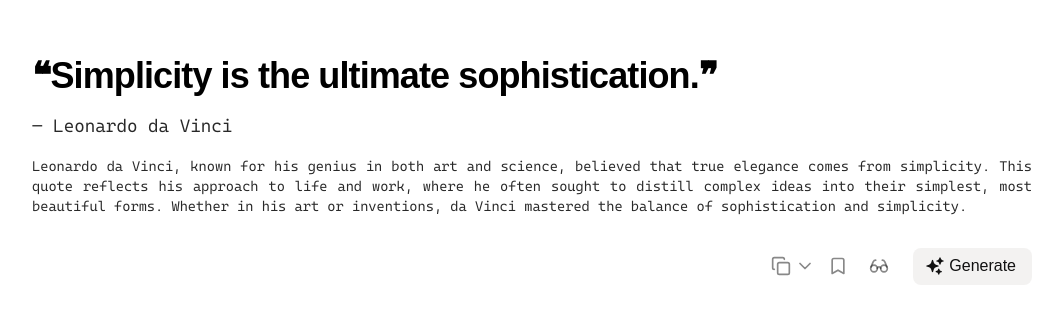
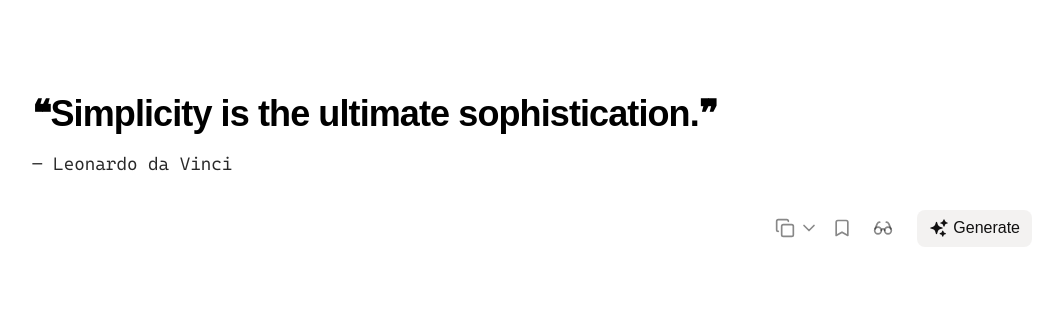
Before and after one commit to kevindermot99/Mate, a React (Vite) app: page /#/ in a window 1280 px wide. Shown: the part 242-566 px from the top of the page, without its empty margins (108-1171 px from the left). Built offline with nearby package versions, Linux system fonts and the light colour scheme; a web font is replaced by a local one.

Commit message:
Update Home.jsx

```diff
--- a/src/components/Home.jsx
+++ b/src/components/Home.jsx
@@ -1,4 +1,4 @@
-import React, { useEffect, useState } from "react";
+import React, { useEffect, useRef, useState } from "react";
 import axios from "axios";
 import { json, useLocation } from "react-router-dom";
 import {
@@ -10,11 +10,16 @@ import {
   LuVolume2,
 } from "react-icons/lu";
 import { HiSparkles } from "react-icons/hi2";
-import { DownOutlined, SmileOutlined } from '@ant-design/icons';
-import { ConfigProvider, Dropdown, Space } from 'antd';
+import { DownOutlined, SmileOutlined } from "@ant-design/icons";
+import { ConfigProvider, Dropdown, Space } from "antd";
+import { Tooltip } from "antd";
+import "ldrs/squircle";
 
 function Home() {
   const [result, setResult] = useState("");
+  const [showMore, setShowMore] = useState(false);
+  const [animateShowMore, setAnimateShowMore] = useState(false);
+
   const welcomeResult = {
     content: "Simplicity is the ultimate sophistication.",
     originator: {
@@ -41,10 +46,11 @@ function Home() {
 
     const getQuote = async () => {
       try {
-                const response = await axios.request(options);
+        // const response = await axios.request(options);
         // console.log(response.data);
-                setResult(response.data);
+        // setResult(response.data);
         localStorage.setItem("quoteCache", JSON.stringify(response.data));
+        setShowMore(showMore);
       } catch (error) {
         // console.error(error);
       }
@@ -64,30 +70,43 @@ function Home() {
 
   const items = [
     {
-            key: '1',
+      key: "1",
       label: (
         <button className="text-sm font-medium tracking-tight">
-                    Quote only
+          Copy Quote only
         </button>
       ),
     },
     {
-            key: '2',
+      key: "2",
       label: (
         <button className="text-sm font-medium tracking-tight">
-                    Quote & Author
+          Copy Quote & Author
         </button>
       ),
     },
     {
-            key: '3',
+      key: "3",
       label: (
         <button className="text-sm font-medium tracking-tight">
-                    The Whole Thing
+          Copy The Whole Thing
         </button>
       ),
     },
   ];
+
+  const handleShowMore = () => {
+    if (!showMore) {
+      setAnimateShowMore(true);
+      setTimeout(() => {
+        setShowMore(true);
+        setAnimateShowMore(false);
+      }, 900);
+    } else {
+      setShowMore(false);
+      setAnimateShowMore(false);
+    }
+  };
 
   return (
     <div className="w-full min-h-svh flex flex-col items-center justify-center text-lg">
@@ -98,11 +117,27 @@ function Home() {
         <p className="pt-4 Cascadia text-dark-color/90">
           {result !== "" && "— " + result.originator.name}
         </p>
-                <p className="pt-4 Cascadia text-sm text-justify text-dark-color/90">
+        {animateShowMore && (
+          <div className="py-4 w-full h-[120px] flex items-center justify-center">
+            <l-squircle
+              size="27"
+              stroke="4"
+              stroke-length="0.15"
+              bg-opacity="0.1"
+              speed=".4"
+              color="#333"
+            ></l-squircle>
+          </div>
+        )}
+        {showMore && (
+          <p
+            className={`pt-4 Cascadia text-sm text-justify text-dark-color/90`}
+          >
             {result !== "" && result.originator.description !== ""
               ? result.originator.description
               : "No description"}
           </p>
+        )}
         <div className="flex items-center justify-end gap-1 py-4 sticky bottom-0 bg-white mt-4">
           {/* blender */}
           <div className="absolute -top-3 left-0 w-full h-3 bg-gradient-to-b from-transparent to-white"></div>
@@ -119,7 +154,7 @@ function Home() {
               menu={{
                 items,
               }}
-                            trigger={['click']}
+              trigger={["click"]}
               placement="bottomRight"
             >
               <div className="text-dark-color/50 hover:text-dark-color text-xl flex items-center justify-center gap-1 cursor-pointer">
@@ -130,15 +165,26 @@ function Home() {
               </div>
             </Dropdown>
           </ConfigProvider>
+          <Tooltip title="Save" placement="bottom">
             <button className="text-dark-color/50 hover:text-dark-color text-xl h-[37px] aspect-square cursor-pointer flex items-center justify-center rounded-lg hover:bg-stone-200/80">
               <LuBookmark />
             </button>
-                    <button className={`text-dark-color/50 hover:text-dark-color text-xl h-[37px] aspect-square cursor-pointer flex items-center justify-center rounded-lg hover:bg-stone-200/80`}>
+          </Tooltip>
+          <Tooltip title="Toggle Description" placement="bottom">
+            <button
+              onClick={handleShowMore}
+              className={`text-xl h-[37px] aspect-square cursor-pointer flex items-center justify-center rounded-lg  ${
+                showMore
+                  ? "bg-stone-200/80 text-dark-color"
+                  : "bg-transparent hover:bg-stone-200/80 text-dark-color/50 hover:text-dark-color "
+              }`}
+            >
               <LuGlasses />
             </button>
+          </Tooltip>
           <button
             onClick={handleNewQuote}
-                        className="text-dark-color text-xl flex items-center select-none gap-1 bg-stone-200/50 hover:bg-stone-200 transition-all h-[37px] pl-3 pr-4 ml-3 rounded-lg font-medium group "
+            className="text-dark-color text-xl flex items-center select-none gap-1 bg-stone-200/50 hover:bg-stone-200 transition-all h-[37px] px-3 ml-3 rounded-lg font-medium group "
           >
             <HiSparkles className="group-hover:rotate-45 transition duration-200" />
             <span className="text-base ">Generate</span>
```
Lines whose indentation alone changed are shown as unchanged.
